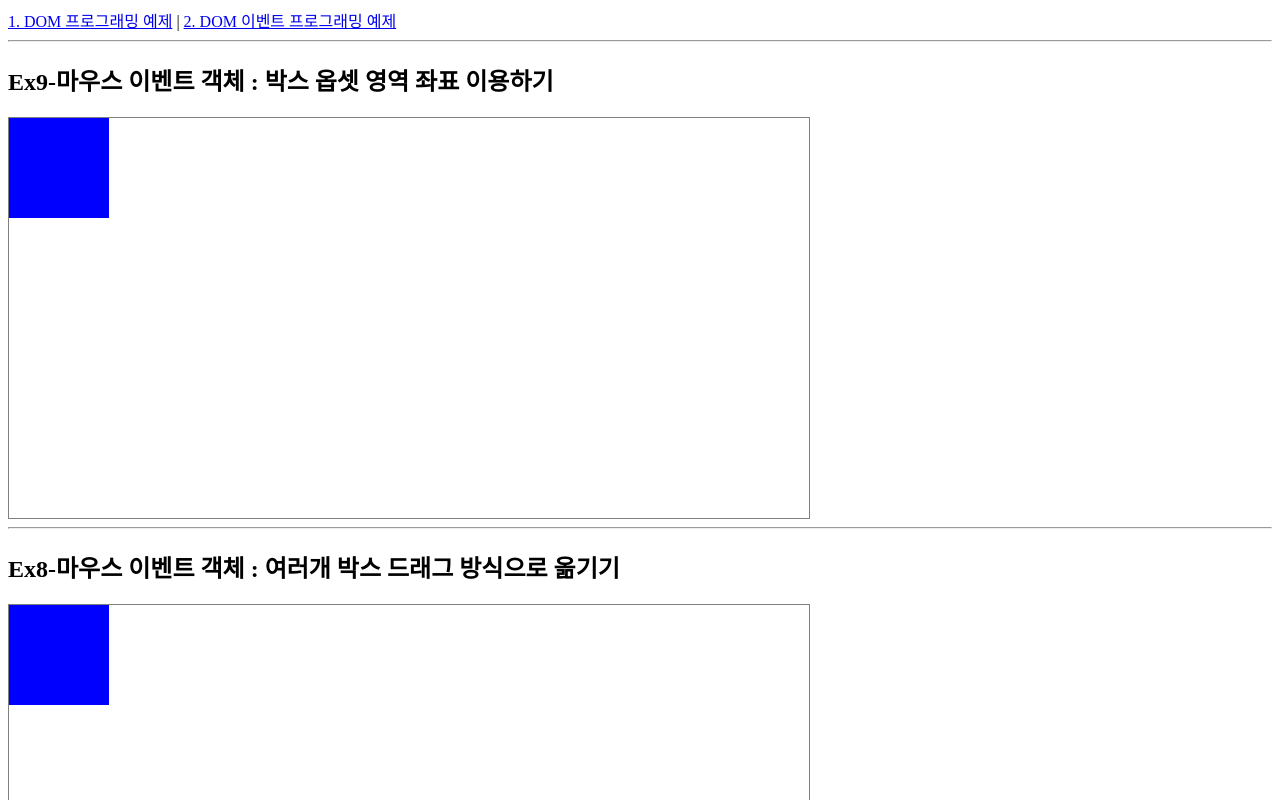
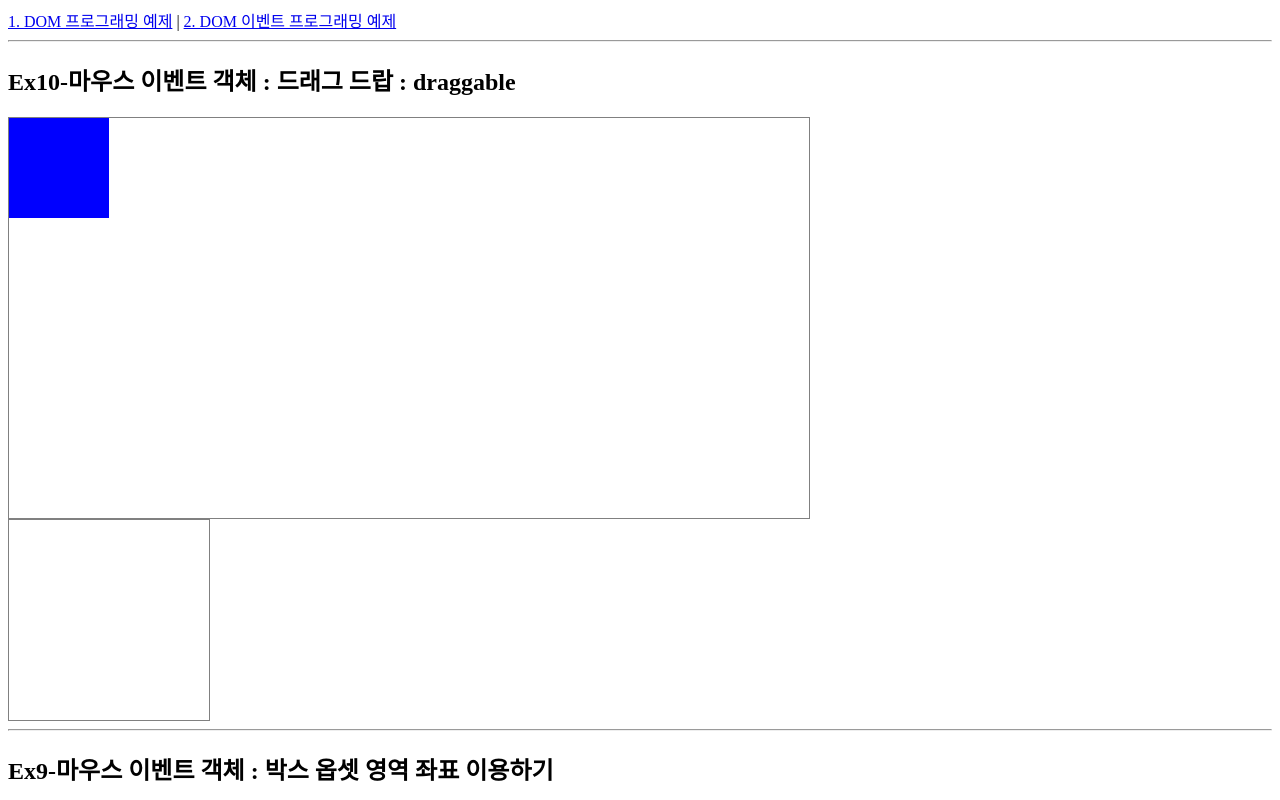
Before and after one commit to JunKyu-Cho/JavaScript-newlecture, a plain HTML site: page javascript2-event.html in a window 1280 px wide. Shown: the top 800 px of the page. Drawn offline with Linux system fonts and the light colour scheme.

Commit message:
2022. 01. 03 Update

```diff
--- a/javascript2-event.html
+++ b/javascript2-event.html
@@ -13,6 +13,39 @@
         <span>|</span>
         <a href="javascript2-event.html">2. DOM 이벤트 프로그래밍 예제</a>
     </nav>
+    <hr />
+
+    <section id="section10">
+        <h1>Ex10-마우스 이벤트 객체 : 드래그 드랍 : draggable</h1>
+        <style>
+            .container{
+                width: 800px;
+                height: 400px;
+                border: 1px solid gray;
+                position: relative;
+                overflow: hidden;
+            }
+            .box{
+                width: 100px;
+                height: 100px;
+                background: blue;
+                position: absolute;
+            }
+            .dropzone{
+                width: 200px;
+                height: 200px;
+                border: 1px solid gray;
+            }
+        </style>
+        <div class="container" ondrop="drop(event)" ondragover="dragover(event)">
+            <!-- <div class="box"></div>
+            <div class="box"></div> -->
+            <div class="box" id="dragbox" draggable="true" ondragstart="dragstart(event)"></div>
+        </div>
+        <div class="dropzone" ondragover="dragover(event)" ondrop="drop(event)"></div>
+
+
+    </section>
     <hr />
 
     <section id="section9">
--- a/javascript2-event.js
+++ b/javascript2-event.js
@@ -1,3 +1,36 @@
+window.addEventListener("load", function() {
+    var section = document.querySelector("#section10");
+
+    var contatiner = section.querySelector(".container");
+    var dropzone = section.querySelector(".dropzone");
+
+    var box = section.querySelector(".box");
+
+});
+
+function dragstart(event) {
+    // var parentNode = e.target.parentElement;
+    console.log("ondrag start");
+    event.dataTransfer.setData("text", event.target.id);
+ };
+ function dragover(event) {
+     console.log("ondragover start");
+     event.preventDefault();
+ };
+ function drop(event) {
+     event.preventDefault();
+     var data = event.dataTransfer.getData("text");
+     var element = document.getElementById(data);
+     event.target.appendChild(element);
+
+     console.log(event.target.offsetX);
+     console.log(event.target.offsetY);
+     element.style.x = event.target.offsetX;
+     element.style.y = event.target.offsetY;
+
+ };
+
+
 // Ex9-마우스 이벤트 객체 : 박스 옵셋 영역 좌표 이용하기
 window.addEventListener("load", function(){
     var section = document.querySelector("#section9");
```
